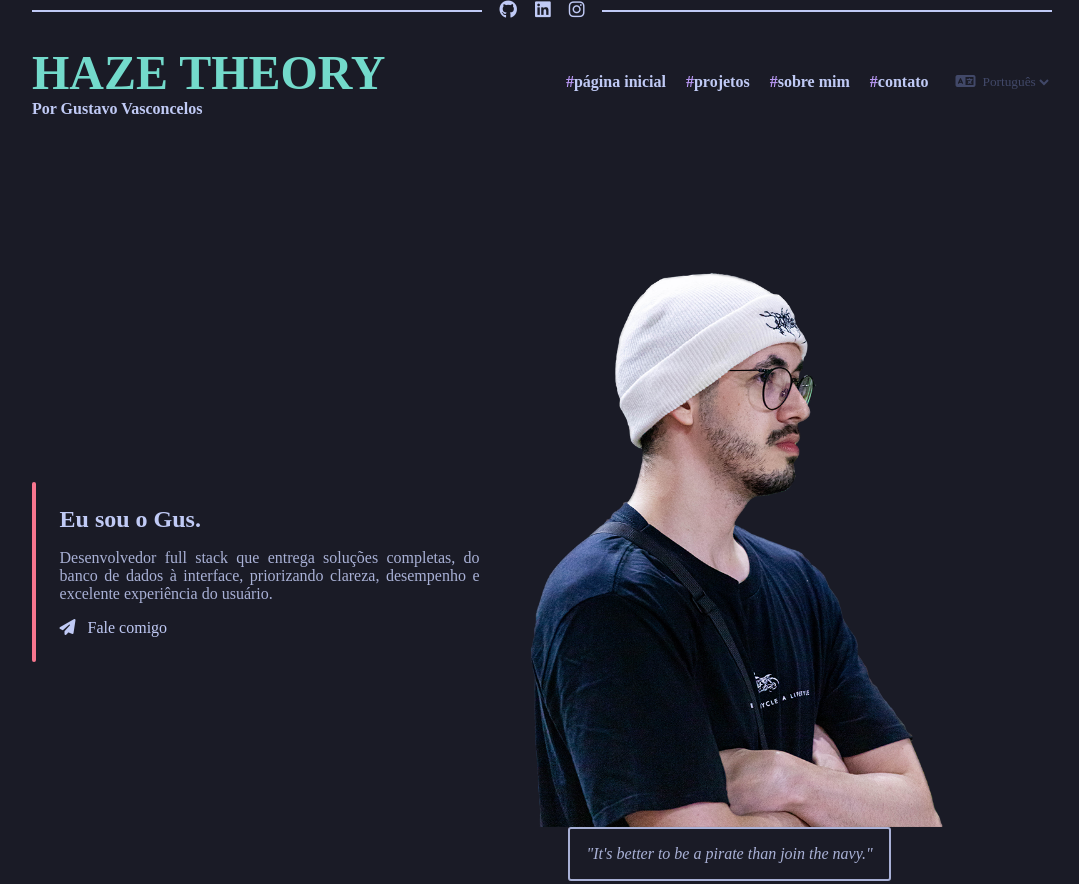
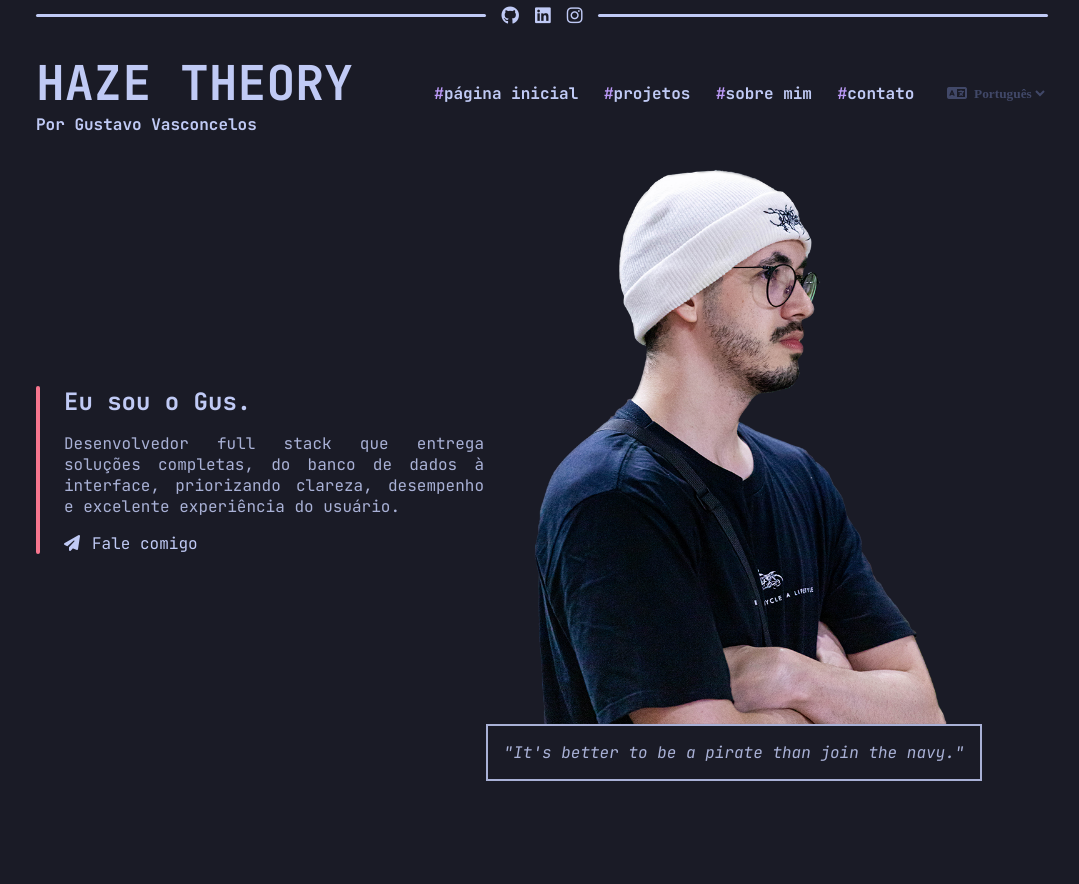
Before and after one commit to gusvsconcelos/hazetheory, a website: page index.html in a window 1280 px wide. Shown: the top 884 px of the page, without its empty margins (98-1177 px from the left). Drawn offline with Linux system fonts and the light colour scheme.

Commit message:
fix some redundances on html and css

```diff
--- a/index.html
+++ b/index.html
@@ -3,7 +3,7 @@
   <head>
     <meta charset="UTF-8" />
     <meta name="viewport" content="width=device-width, initial-scale=1.0" />
-    <link rel="stylesheet" href="style.css" />
+    <link rel="stylesheet" href="./style/style.css" />
     <link
       rel="stylesheet"
       href="https://cdnjs.cloudflare.com/ajax/libs/font-awesome/6.5.0/css/all.min.css"
@@ -14,13 +14,10 @@
   <body>
     <div class="container">
       <!-- Navigation --->
-
       <div id="media">
-        <div id="line-media"></div>
         <a href="#"><i class="fab fa-github"></i></a>
         <a href="#"><i class="fab fa-linkedin"></i></a>
         <a href="#"><i class="fab fa-instagram"></i></a>
-        <div id="line-media"></div>
       </div>
 
       <header>
@@ -47,28 +44,29 @@
 
       <!-- Hero section --->
       <section id="hero" aria-label="Apresentação pessoal">
-        <div id="line"></div>
-        <span id="hero-greeting">
+        <div class="text">
+          <div id="hero-greeting">
             <h1>Eu sou o Gus.</h1>
             <p>
-            Desenvolvedor full stack que entrega soluções completas, do banco de
-            dados à interface, priorizando clareza, desempenho e excelente
+              Desenvolvedor full stack que entrega soluções completas, do banco
+              de dados à interface, priorizando clareza, desempenho e excelente
               experiência do usuário.
             </p>
             <a id="contact-me" href="#">
               <i class="fa-solid fa-paper-plane"></i>Fale comigo
             </a>
-        </span>
+          </div>
+        </div>
 
         <br />
 
-        <span id="hero-photo">
+        <div id="hero-photo">
           <img
             src="./assets/gus_photo_low.png"
             alt="Fotografia de Gustavo Vasconcelos"
           />
           <p id="quote">"It's better to be a pirate than join the navy."</p>
-        </span>
+        </div>
       </section>
 
       <!-- Main content --->
@@ -82,14 +80,12 @@
                 src="./assets/project_placeholder.jpg"
                 alt="project-thumbnail"
               />
-
               <div id="project-tech">
                 <span class="tech-javascript">JAVASCRIPT</span>
                 <span class="tech-python">PYTHON</span>
                 <span class="tech-html">HTML</span>
                 <span class="tech-css">CSS</span>
               </div>
-
               <h4><strong>Project#1</strong></h4>
               <p>
                 Lorem ipsum dolor, sit amet consectetur adipisicing elit. Alias
@@ -102,14 +98,12 @@
                 src="./assets/project_placeholder.jpg"
                 alt="project-thumbnail"
               />
-
               <div id="project-tech">
                 <span class="tech-javascript">JAVASCRIPT</span>
                 <span class="tech-python">PYTHON</span>
                 <span class="tech-html">HTML</span>
                 <span class="tech-css">CSS</span>
               </div>
-
               <h4><strong>Project#2</strong></h4>
               <p>
                 Lorem ipsum dolor, sit amet consectetur adipisicing elit. Alias
@@ -122,14 +116,12 @@
                 src="./assets/project_placeholder.jpg"
                 alt="project-thumbnail"
               />
-
               <div id="project-tech">
                 <span class="tech-javascript">JAVASCRIPT</span>
                 <span class="tech-python">PYTHON</span>
                 <span class="tech-html">HTML</span>
                 <span class="tech-css">CSS</span>
               </div>
-
               <h4><strong>Project#3</strong></h4>
               <p>
                 Lorem ipsum dolor, sit amet consectetur adipisicing elit. Alias
@@ -141,6 +133,7 @@
 
         <section id="skills" aria-label="Habilidades">
           <h2><span class="hashtag">#</span>habilidades</h2>
+
           <div id="skillSet">
             <span class="tech-javascript">JAVASCRIPT</span>
             <span class="tech-typescript">TYPESCRIPT</span>
@@ -156,8 +149,7 @@
         <section id="about-me" aria-label="Sobre mim">
           <h2><span class="hashtag">#</span>sobre mim</h2>
 
-          <div id="aboutme-container">
-            <div id="line"></div>
+          <div class="text">
             <p>
               Estudante de
               <strong>Análise e Desenvolvimento de Sistemas</strong> e
@@ -175,6 +167,7 @@
         </section>
       </main>
     </div>
+
     <footer>
       <p>
         <i class="fa-regular fa-copyright"></i>Powered by Gustavo Vasconcelos
--- a/style.css
+++ b/style/style.css
@@ -1,10 +1,12 @@
+@import url("https://fonts.googleapis.com/css2?family=JetBrains+Mono:ital,wght@0,100..800;1,100..800&display=swap");
+
 body {
   display: flex;
   flex-direction: column;
   height: 100vh;
   margin: 0;
   padding: 0;
-  font-family: "JetbrainsMono Nerd Font";
+  font-family: "JetBrains Mono";
   background-color: #1a1b26;
   color: #c0caf5;
 }
@@ -12,7 +14,6 @@ body {
 .container {
   margin: auto;
   max-width: 1080px;
-  padding: 0;
 }
 
 a {
@@ -41,11 +42,19 @@ img {
   color: #bb9af7;
 }
 
-#line {
+.text {
+  display: flex;
+  align-items: flex-start;
+  gap: 24px;
+}
+
+.text::before {
+  content: "";
+  flex-shrink: 0;
+  height: auto;
+  align-self: stretch;
   width: 4px;
-  height: 180px;
-  margin-right: 24px;
-  border-radius: 50px;
+  border-radius: 100px;
   background-color: #f7768e;
 }
 
@@ -54,16 +63,20 @@ img {
   justify-content: center;
   align-items: center;
   flex-direction: row;
-  gap: 18px;
+  padding-top: 4px;
+  gap: 16px;
 }
 
 #media > a {
   font-size: 18px;
 }
 
-#line-media {
-  width: 450px;
-  height: 2px;
+#media::before,
+#media::after {
+  content: "";
+  flex-grow: 1;
+  height: 3px;
+  border-radius: 100px;
   background-color: #c0caf5;
 }
 
@@ -82,7 +95,6 @@ header {
 header h1 {
   margin: 0;
   font-size: 48px;
-  color: #73dacb;
 }
 
 header h2 {
@@ -101,9 +113,9 @@ nav > a {
 }
 
 nav > a:hover {
-  color: #b4f9f8;
   text-decoration: underline;
   text-underline-offset: 8px;
+  color: #b4f9f8;
 }
 
 #lang {
@@ -113,7 +125,6 @@ nav > a:hover {
 }
 
 label {
-  font-size: 16px;
   margin-right: 3px;
   margin-left: 15px;
   color: #414868;
@@ -124,8 +135,9 @@ select {
   padding-top: 0;
   border: none;
   background-color: #1a1b26;
+  font-family: "JetbrainsMono Nerd Font";
+  font-weight: bold;
   color: #414868;
-  font-family: "JetbrainsMono Nerd Font";
 }
 
 #hero {
@@ -133,8 +145,7 @@ select {
   justify-content: start;
   align-items: center;
   flex-direction: row;
-  margin-top: 120px;
-  margin-bottom: 150px;
+  margin-bottom: 200px;
 }
 
 #hero-greeting {
@@ -167,7 +178,6 @@ select {
 
 #hero-photo > p {
   padding: 16px;
-  border-radius: 3px;
   border: #a9b1d6 solid 2px;
   font-style: italic;
 }
@@ -194,15 +204,15 @@ select {
 }
 
 #project-list h4 {
-  font-size: 18px;
   margin-top: 8px;
   margin-bottom: 8px;
+  font-size: 18px;
 }
 
 #project-list p {
   margin: 0;
+  text-align: justify;
   font-size: 14px;
-  text-align: justify;
 }
 
 #skillSet {
@@ -274,17 +284,6 @@ select {
   text-align: justify;
 }
 
-#aboutme-container {
-  display: flex;
-  justify-content: start;
-  align-items: center;
-  flex-direction: row;
-}
-
-#aboutme-container > div {
-  height: 120px;
-}
-
 footer > p {
   margin: 0;
   padding: 12px;
```
Lines whose indentation alone changed are shown as unchanged.
